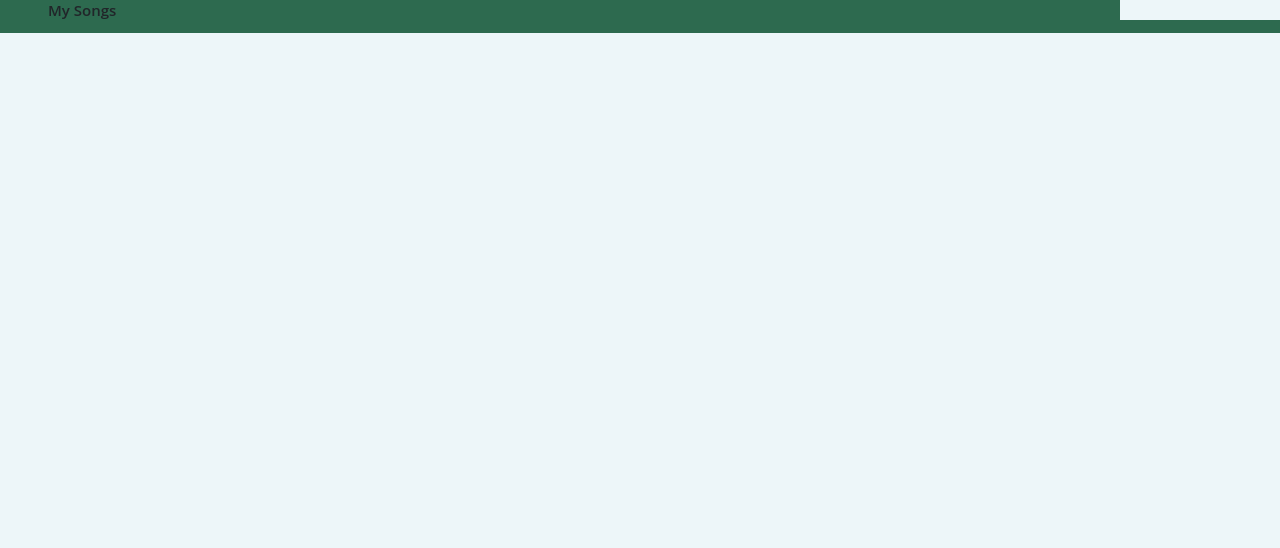
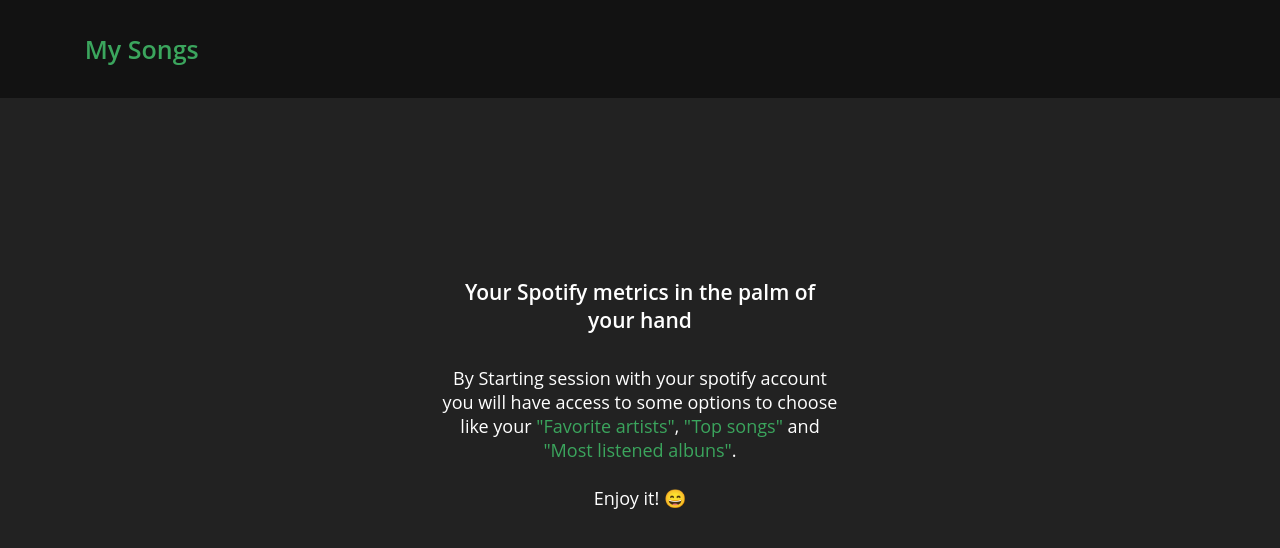
Before and after one commit to WilliamKSilva/My-Songs, a React (Create React App) app: page / in a window 1280 px wide. Shown: the top 548 px of the page. Built offline with nearby package versions, Linux system fonts and the light colour scheme.

Commit message:
Started making the components, like header and button.

```diff
--- a/package.json
+++ b/package.json
@@ -13,6 +13,7 @@
     "@types/styled-components": "^5.1.17",
     "react": "^17.0.2",
     "react-dom": "^17.0.2",
+    "react-icons": "^4.3.1",
     "react-router-dom": "^6.1.0",
     "react-scripts": "4.0.3",
     "sass": "^1.45.0",
--- /dev/null
+++ b/src/components/Button/index.tsx
@@ -0,0 +1,5 @@
+export function Button() {
+    return (
+
+    );
+}
--- a/src/components/Header/styles.ts
+++ b/src/components/Header/styles.ts
@@ -1,18 +1,17 @@
 import styled from "styled-components";
 
 export const Container = styled.header`
-    max-width: 1120px;
+    background-color: var(--background-strong);
 
-    background-color: var(--secondary);
     section {
-        display: flex;
+        max-width: 1120px;
         margin: 0 auto;
 
-        padding: 0 3rem;
+        padding: 2rem 0.3rem;
 
         h1 {
-            font-size: 15px;
-            color: var(--text);
+            font-size: 25px;
+            color: var(--primary);
         }
     }
 `;
--- a/src/pages/Home/index.tsx
+++ b/src/pages/Home/index.tsx
@@ -1,9 +1,21 @@
 import { Container } from './styles';
+import { HiMusicNote } from 'react-icons/hi'
 
 export default function Home() {
     return (
         <Container>
-            <div></div>
+            <div className="infoContainer">
+                <h1>
+                    Your Spotify metrics in the palm of your hand
+                </h1>
+                <p>
+                    By Starting session with your spotify account <br />
+                    you will have access to some options to choose <br />
+                    like your <span>"Favorite artists"</span>, <span>"Top songs"</span> and <br />
+                    <span>"Most listened albuns"</span>.<br /> <br />
+                    Enjoy it! 😄
+                </p>
+            </div>
         </Container>
     );
 }
--- a/src/pages/Home/styles.ts
+++ b/src/pages/Home/styles.ts
@@ -1,15 +1,37 @@
 import styled from "styled-components";
 
 export const Container = styled.main`
-    width: 100%;
-    height: 100%;
-    padding: 0.2rem 0.5rem;
+    min-height: 100vh;
+    display: flex;
+    align-items: center;
+    justify-content: center;
 
-    background-color: var(--secondary);
+    div.infoContainer {
+        position: relative;
+        padding: 2rem;
+        width: 60vh;
+        margin-bottom: 15rem;
 
-    div {
-        display: flex;
-        padding: 0.2rem 0.5rem;
 
+        h1 {
+            font-size: 21px;
+            font-weight: 600;
+            padding: 2rem;
+            color: var(--text);
+            text-align: center;
+        }
+
+        p {
+            font-size: 18px;
+            color: var(--text);
+            text-align: center;
+
+        }
+
+        span {
+            color: var(--primary);
+        }
     }
+
+
 `;
--- a/src/styles/global.ts
+++ b/src/styles/global.ts
@@ -2,9 +2,10 @@
 
 export const GlobalStyle = createGlobalStyle`
   :root {
-    --primary: #edf6f9;
-    --text: #212529;
-    --secondary: #2d6a4f;
+    --background-strong: #121212;
+    --background-light: #222222;
+    --primary: #3ba55d;
+    --text: #ffffff;
   }
   * {
     margin: 0;
@@ -12,15 +13,15 @@
     box-sizing: border-box;
   }
   html {
-    @media (max-widhth: 1080px) {
+    @media (max-width: 1080px) {
       font-size: 93.75%;
     }
-    @media (max-widhth: 720px) {
+    @media (max-width: 720px) {
       font-size: 87.5%;
     }
   }
   body {
-     background: var(--primary);
+     background-color: var(--background-light);
     -webkit-font-smoothing: antialised;
   }
   body, input, textarea, button {
```
Also changed, not shown: src/components/Button/styles.ts (added, +8 -0 lines), 1 other file (tests, documents, lock files or other folders).
